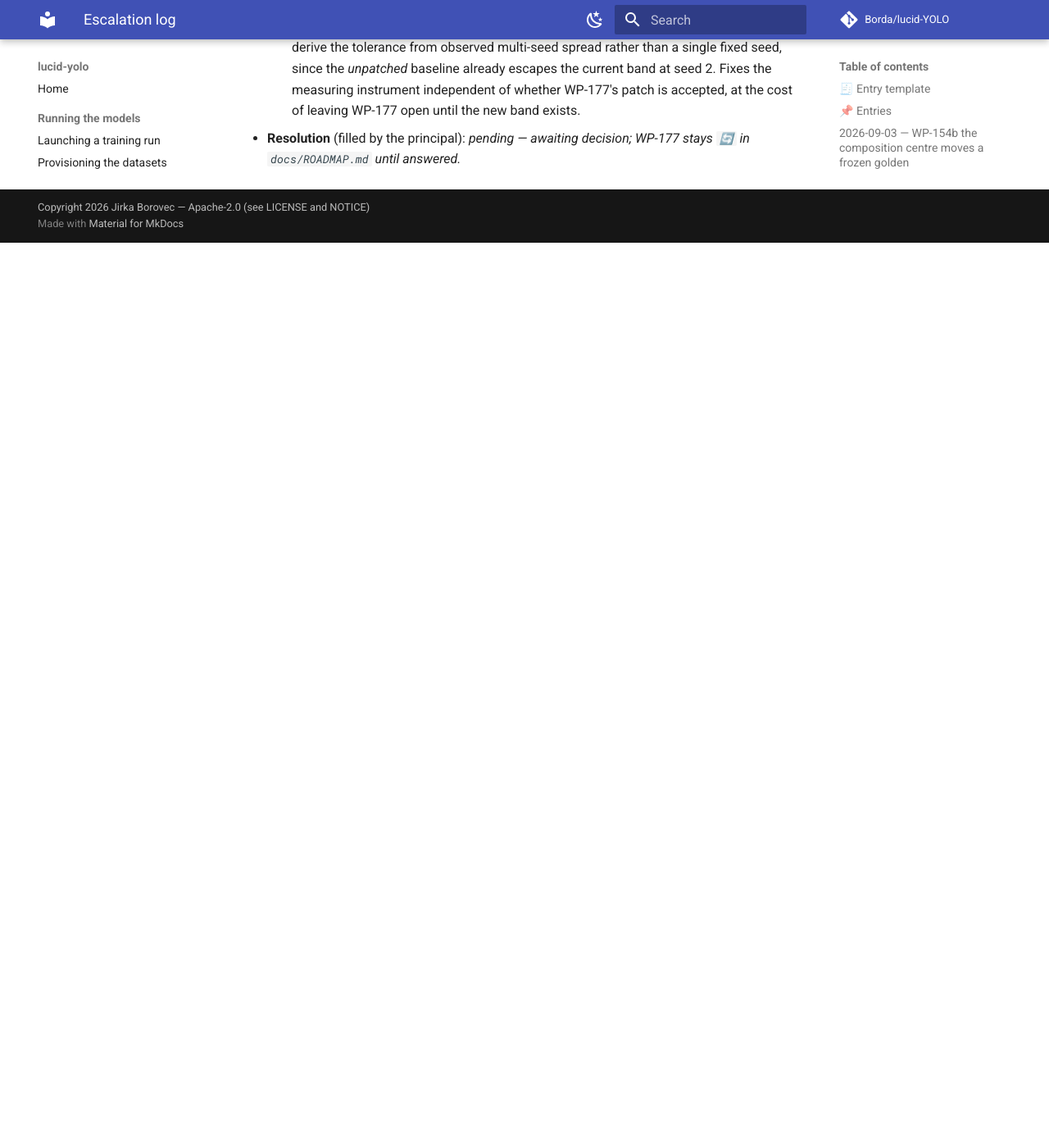
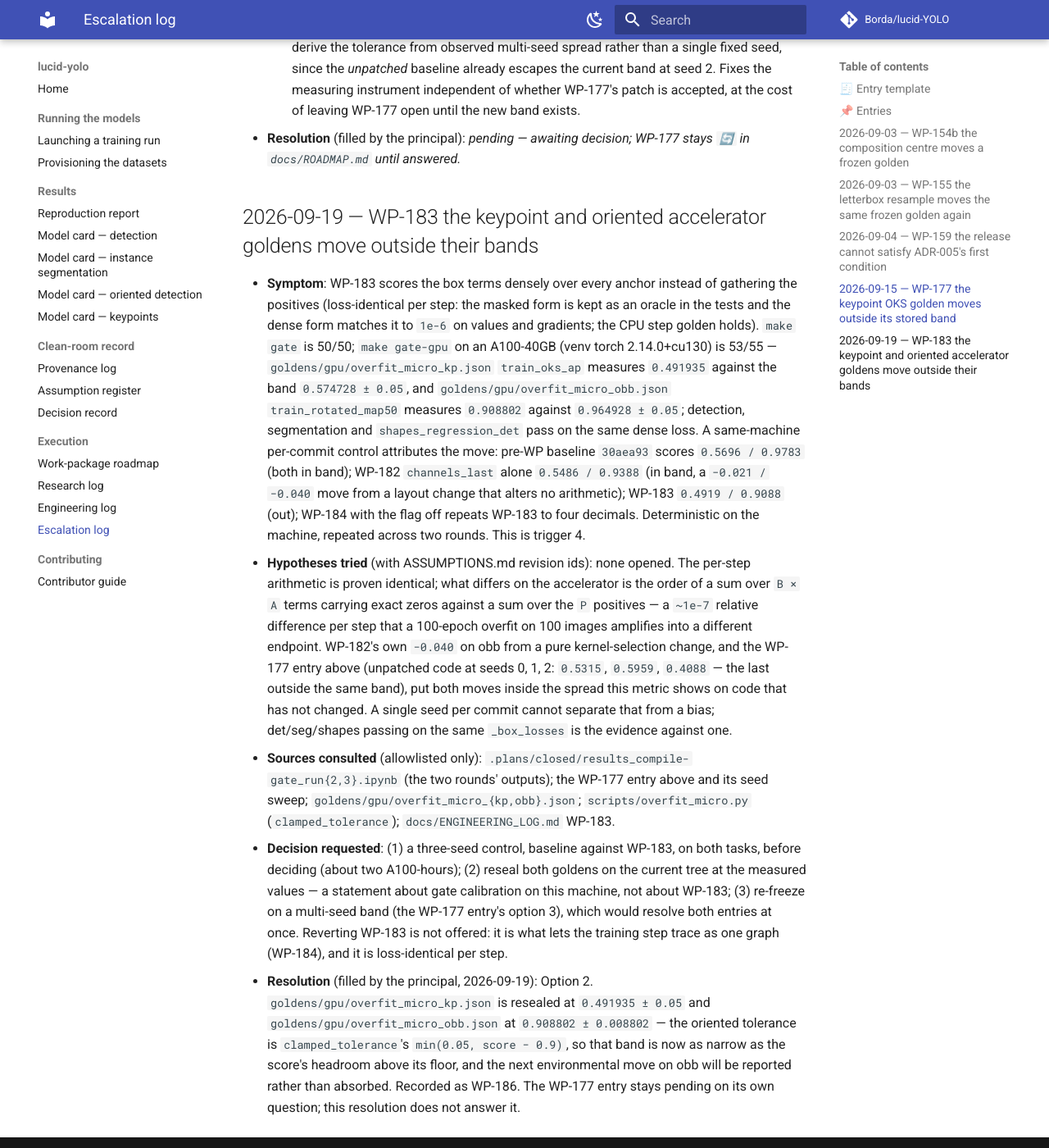
Before and after one commit to Borda/lucid-YOLO, an MkDocs documentation site: the page built from docs/ESCALATION.md, in a window 1280 px wide and 1400 px high, scrolled down 6066 px. Shown: the whole window at 82% size. Built offline with MkDocs 1.6.1 and Material for MkDocs 9.7.7, drawn with Linux system fonts in a browser that asks for light colours; comment, search, counter and statistics services are not loaded; before the commit the page ends 6362 px from its top, so only the background shows below that.

Commit message:
test(goldens): reseal the keypoint and oriented accelerator goldens
make gate-gpu on an A100-40GB after the dense box terms is 53/55: overfit_micro_kp measures train_oks_ap 0.491935 against the band 0.574728 +/- 0.05 and overfit_micro_obb measures train_rotated_map50 0.908802 against 0.964928 +/- 0.05, while detection, segmentation and shapes_regression_det pass. A per-commit control on the same machine attributes the move: the pre-change tree scores 0.5696 / 0.9783, channels_last alone 0.5486 / 0.9388, the dense box terms 0.4919 / 0.9088, and the compile flag off repeats that to four decimals. The per-step arithmetic is identical and the oracle tests say so; the overfit gate is a 100-epoch trajectory that amplifies the summation order of a dense sum against a gathered one, the same sensitivity the 2026-09-15 escalation measured across seeds on unchanged code. The principal resealed both rows at the measured values; the oriented tolerance is clamped_tolerance's 0.008802 of headroom above the 0.9 floor, so the next move on that gate is reported rather than absorbed. The escalation entry carries the control table and the resolution; the WP-183 log entry carries the numbers; the 2026-09-15 keypoint entry stays pending.

WP: 186
Provenance: none (gate calibration; no paper covers the overfit gate)
Assumptions: none
Gate: goldens/gpu/overfit_micro_kp.json, goldens/gpu/overfit_micro_obb.json (make golden-gpu on the A100 in the next Colab round)

---
Co-Authored-By: Claude Opus 5 (1M context) <noreply@anthropic.com>

```diff
--- a/docs/ENGINEERING_LOG.md
+++ b/docs/ENGINEERING_LOG.md
@@ -1708,6 +1708,8 @@ An inverted box draws exactly zero from the aspect term, so CIoU can never un-in
 
 **Loss-identical, measured rather than argued.** On a COCO batch the two forms differ by an absolute `0.0` on every term, the gradients stay finite on an image with no positives, and the pre-change CPU step snapshot holds at its existing tolerance; in eager the step is 2% faster, with the seven `nonzero` calls gone. The masked implementation is kept verbatim as a private oracle in each test module, and the dense form is held against it on random assignments — an image with no positives, an all-background batch, and degenerate predictions (zero-area, inverted, all-zero, both sides collapsed) planted on background anchors — to `1e-6` on values and gradients. The oriented oracle draws `gt_index` from `[0, N)` with `N ≥ 2`, so the gather over the padded instance axis is exercised on every column rather than only its first. WP-184 is what the one-graph step is for.
 
+**What the accelerator gate said afterwards (2026-09-19).** On an A100-40GB, two of the five `goldens/gpu/` rows moved out of band under this change alone: keypoints `0.5696 → 0.4919` and oriented `0.9783 → 0.9088`, per-commit on the same machine, with WP-182's layout change accounting for `−0.021 / −0.040` of the path and detection, segmentation and `shapes_regression_det` holding. The arithmetic is the same; the summation order is not, and the overfit gate is a 100-epoch trajectory that amplifies a `1e-7` per-step difference into a different endpoint — the same sensitivity the WP-177 escalation measured across seeds on unchanged code. The principal resealed both rows at the measured values (ESCALATION 2026-09-19, WP-186); the oriented band is now `clamped_tolerance`-narrow at `± 0.0088`.
+
 ### Phase 14 — what each row does, and where its boundary is
 
 <a id="phase-14-rows"></a>
--- a/docs/ESCALATION.md
+++ b/docs/ESCALATION.md
@@ -69,3 +69,11 @@ Escalation is success, not failure: this log plus the assumption register is the
     2. **Accept `0.691134` outside the frozen band now**, per sec. 7's sanctioned override route: `python scripts/freeze_goldens.py --reseal` after this entry is answered — same mechanism as the two 2026-09-03 `aug_invariants.json` overrides above. A short-horizon overfit metric moving up is not evidence of quality gain (both PR body and review agree on this), so accepting the movement is a statement about gate calibration, not about the change being good.
     3. **Re-freeze `overfit_micro_kp.json` on a multi-seed band** (sw-engineer's dissent) — derive the tolerance from observed multi-seed spread rather than a single fixed seed, since the *unpatched* baseline already escapes the current band at seed 2. Fixes the measuring instrument independent of whether WP-177's patch is accepted, at the cost of leaving WP-177 open until the new band exists.
 - **Resolution** (filled by the principal): _pending — awaiting decision; WP-177 stays `🔄` in `docs/ROADMAP.md` until answered._
+
+## 2026-09-19 — WP-183 the keypoint and oriented accelerator goldens move outside their bands
+
+- **Symptom**: WP-183 scores the box terms densely over every anchor instead of gathering the positives (loss-identical per step: the masked form is kept as an oracle in the tests and the dense form matches it to `1e-6` on values and gradients; the CPU step golden holds). `make gate` is 50/50; `make gate-gpu` on an A100-40GB (venv torch 2.14.0+cu130) is 53/55 — `goldens/gpu/overfit_micro_kp.json` `train_oks_ap` measures `0.491935` against the band `0.574728 ± 0.05`, and `goldens/gpu/overfit_micro_obb.json` `train_rotated_map50` measures `0.908802` against `0.964928 ± 0.05`; detection, segmentation and `shapes_regression_det` pass on the same dense loss. A same-machine per-commit control attributes the move: pre-WP baseline `30aea93` scores `0.5696 / 0.9783` (both in band); WP-182 `channels_last` alone `0.5486 / 0.9388` (in band, a `−0.021 / −0.040` move from a layout change that alters no arithmetic); WP-183 `0.4919 / 0.9088` (out); WP-184 with the flag off repeats WP-183 to four decimals. Deterministic on the machine, repeated across two rounds. This is trigger 4.
+- **Hypotheses tried** (with ASSUMPTIONS.md revision ids): none opened. The per-step arithmetic is proven identical; what differs on the accelerator is the order of a sum over `B × A` terms carrying exact zeros against a sum over the `P` positives — a `~1e-7` relative difference per step that a 100-epoch overfit on 100 images amplifies into a different endpoint. WP-182's own `−0.040` on obb from a pure kernel-selection change, and the WP-177 entry above (unpatched code at seeds 0, 1, 2: `0.5315`, `0.5959`, `0.4088` — the last outside the same band), put both moves inside the spread this metric shows on code that has not changed. A single seed per commit cannot separate that from a bias; det/seg/shapes passing on the same `_box_losses` is the evidence against one.
+- **Sources consulted** (allowlisted only): `.plans/closed/results_compile-gate_run{2,3}.ipynb` (the two rounds' outputs); the WP-177 entry above and its seed sweep; `goldens/gpu/overfit_micro_{kp,obb}.json`; `scripts/overfit_micro.py` (`clamped_tolerance`); `docs/ENGINEERING_LOG.md` WP-183.
+- **Decision requested**: (1) a three-seed control, baseline against WP-183, on both tasks, before deciding (about two A100-hours); (2) reseal both goldens on the current tree at the measured values — a statement about gate calibration on this machine, not about WP-183; (3) re-freeze on a multi-seed band (the WP-177 entry's option 3), which would resolve both entries at once. Reverting WP-183 is not offered: it is what lets the training step trace as one graph (WP-184), and it is loss-identical per step.
+- **Resolution** (filled by the principal, 2026-09-19): Option 2. `goldens/gpu/overfit_micro_kp.json` is resealed at `0.491935 ± 0.05` and `goldens/gpu/overfit_micro_obb.json` at `0.908802 ± 0.008802` — the oriented tolerance is `clamped_tolerance`'s `min(0.05, score − 0.9)`, so that band is now as narrow as the score's headroom above its floor, and the next environmental move on obb will be reported rather than absorbed. Recorded as WP-186. The WP-177 entry stays pending on its own question; this resolution does not answer it.
--- a/docs/ROADMAP.md
+++ b/docs/ROADMAP.md
@@ -1,6 +1,6 @@
 # 🗺️ Work-Package Roadmap
 
-The agent's work queue: 185 numbered work packages, one commit each, executed in dependency order per the AGENTS.md loop, plus lettered rows recording follow-up work that landed after its package had closed. Transcribed from the governing blueprint (sec. 15) with a live status column.
+The agent's work queue: 186 numbered work packages, one commit each, executed in dependency order per the AGENTS.md loop, plus lettered rows recording follow-up work that landed after its package had closed. Transcribed from the governing blueprint (sec. 15) with a live status column.
 
 **Scope says what a package does, not what executing it taught.** Measurements, rejected approaches and negative results live in RESEARCH_LOG.md, linked per row as `· log`; choices the papers left open live in ASSUMPTIONS.md and are cited by id; release results live in REPRODUCTION_REPORT.md. A row that restates any of those is duplicating a record that has an owner.
 
@@ -342,6 +342,7 @@ Opened by issue 2 on the tracker: R1 sec. 3.4.2 publishes the pose objective thi
 | 183 | `refine(losses): dense box terms over every anchor` | `DetectionBranchLoss._box_losses` and `oriented_branch_terms` score CIoU / ProbIoU, L1 and the angle term densely over all `(B, A)` anchors, selected by `fg_mask` through `torch.where`, instead of gathering `pred[fg_mask]` — a data-dependent shape that broke the `torch.compile` step graph seven times. Loss-identical (absdiff 0.0 on a COCO batch), +2% eager; the gates WP-184 builds on | `tests/losses/test_detection_loss.py::TestDenseBoxTermsMatchMaskedReference` and `tests/losses/test_oriented_loss.py::TestDenseOrientedTermsMatchMaskedReference` (value and gradient against the pre-change masked oracle to `1e-6`, empty image, all-background batch, degenerate background predictions); `test_detect_step_reproduces_the_pre_change_snapshot` unchanged; `make gate` green | 182 | ✅ |
 | 184 | `perf(train): opt-in torch.compile of the detect objective` | `DetectionLitModule` gains kw-only `compile_step` (default off): on a CUDA accelerator under `task="detect"`, `setup` compiles the extracted `_detect_objective` — forward, both decodes, assignment, dual loss — as one Inductor region through the bound method, so state-dict keys are untouched; every other backend or task warns once and stays eager (D24). `tal.py` skips `_check_labels` under tracing and writes `_resolve_conflicts`'s one-hot as an `arange` comparison so `N` is not pinned; batch and padded-GT dims are marked dynamic (enforcing). Measured x1.23 det step on an RTX PRO 6000, `n`, COCO b16; mAP parity is A78, open | `tests/ptl/test_compile.py` (region traces as 1 graph / 0 breaks with and without `capture_scalar_outputs`, with GTs and with none; the compiled step matches eager over five batch shapes through the enforcing marks; `setup` installs the wrapper once on a mocked CUDA accelerator, warns and stays eager off CUDA and for other tasks; keys unchanged); `test_module.py::test_compile_step_leaves_state_dict_keys_unchanged`; `test_cli.py::test_compile_step_flag_reaches_the_module`; `make gate` green | 183 | ✅ |
 | 185 | `fix(cli): lucid-yolo exits zero on success` | `lucid_yolo.cli.train.main` returned the constructed `DetectionCLI`; the console-script wrapper passes that to `sys.exit`, which prints any non-`int` and exits `1`, so every completed `lucid-yolo fit` reported failure to `&&`, `subprocess.run(check=True)` and CI. `main` returns `0` like `lucid-data`, `lucid-eval` and `lucid-predict`; `__main__` raises `SystemExit(main())` as they do. Surfaced by the WP-184 Colab gate | `tests/cli/test_cli_surface.py::test_the_train_command_exits_zero_after_its_subcommand_ran`; `make gate` green | 184 | ✅ |
+| 186 | `test(goldens): reseal the keypoint and oriented accelerator goldens after the dense box terms` | `make gate-gpu` on an A100 after WP-183 is 53/55: `overfit_micro_kp` 0.4919 and `overfit_micro_obb` 0.9088 against bands at 0.5747 and 0.9649 ± 0.05. Same-machine per-commit control: baseline 0.5696 / 0.9783, WP-182 0.5486 / 0.9388, WP-183 0.4919 / 0.9088 — the dense form's summation order on a 100-epoch overfit, not a change in arithmetic (det, seg and shapes hold). Principal override (ESCALATION 2026-09-19): reseal both at the measured values; the oriented band clamps to 0.0088 | both `goldens/gpu/` rows rewritten at the measured values with `clamped_tolerance`; ESCALATION entry with its resolution; `make gate` green; `make golden-gpu` 55/55 on the A100 is the round-4 check | 183 | ✅ |
 
 ## ⛓️ Critical path and parallelism
 
```
Also changed, not shown: CHANGELOG.md (+2 -0 lines), 2 other files.
